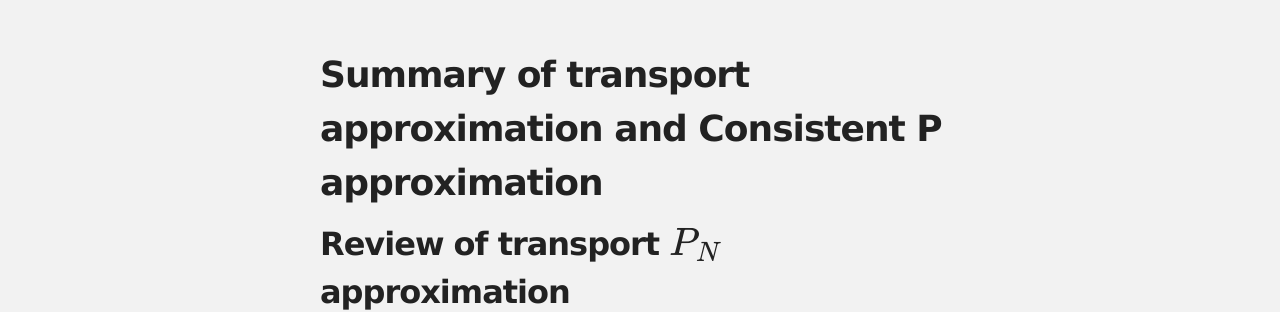
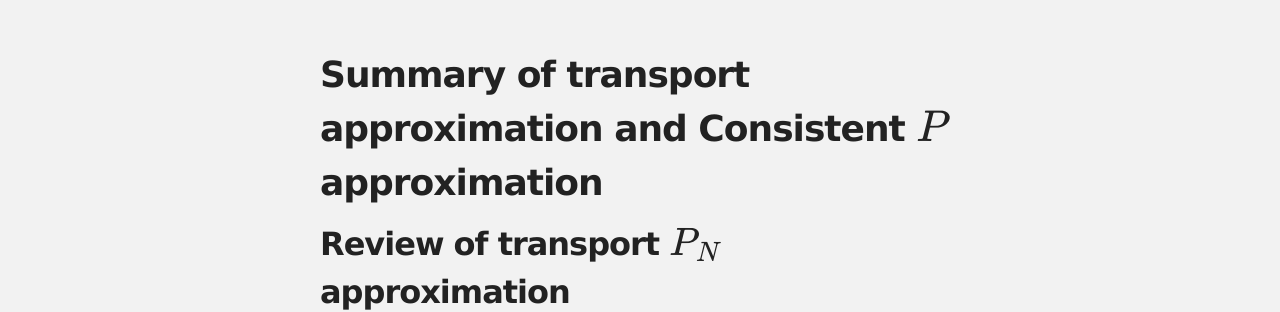
Before and after one commit to FANJSH/notebook, a Jekyll site: the page built from _posts/2025-08-07-transport-consistent.md, in a window 1280 px wide and 900 px high. Shown: the part 212-524 px from the top of the window. Built offline with Jekyll 4.4.1, drawn with Linux system fonts in a browser that asks for light colours.

```diff
--- a/_posts/2025-08-07-transport-consistent.md
+++ b/_posts/2025-08-07-transport-consistent.md
@@ -1,11 +1,11 @@
 ---
 layout: default
-title:  "Summary of transport approximation and Consistent $$P$$ approximation"
+title:  "Summary of transport approximation and Consistent P approximation"
 date:   2025-08-07 00:00:00
 categories: [Reactor Physics]
 ---
 
-# Summary of transport approximation and Consistent P approximation
+# Summary of transport approximation and Consistent $$P$$ approximation
 ## Review of transport $P_N$ approximation
 In 1-D single-group $S_N$ problem, the transport equation can be expressed as
 
```
